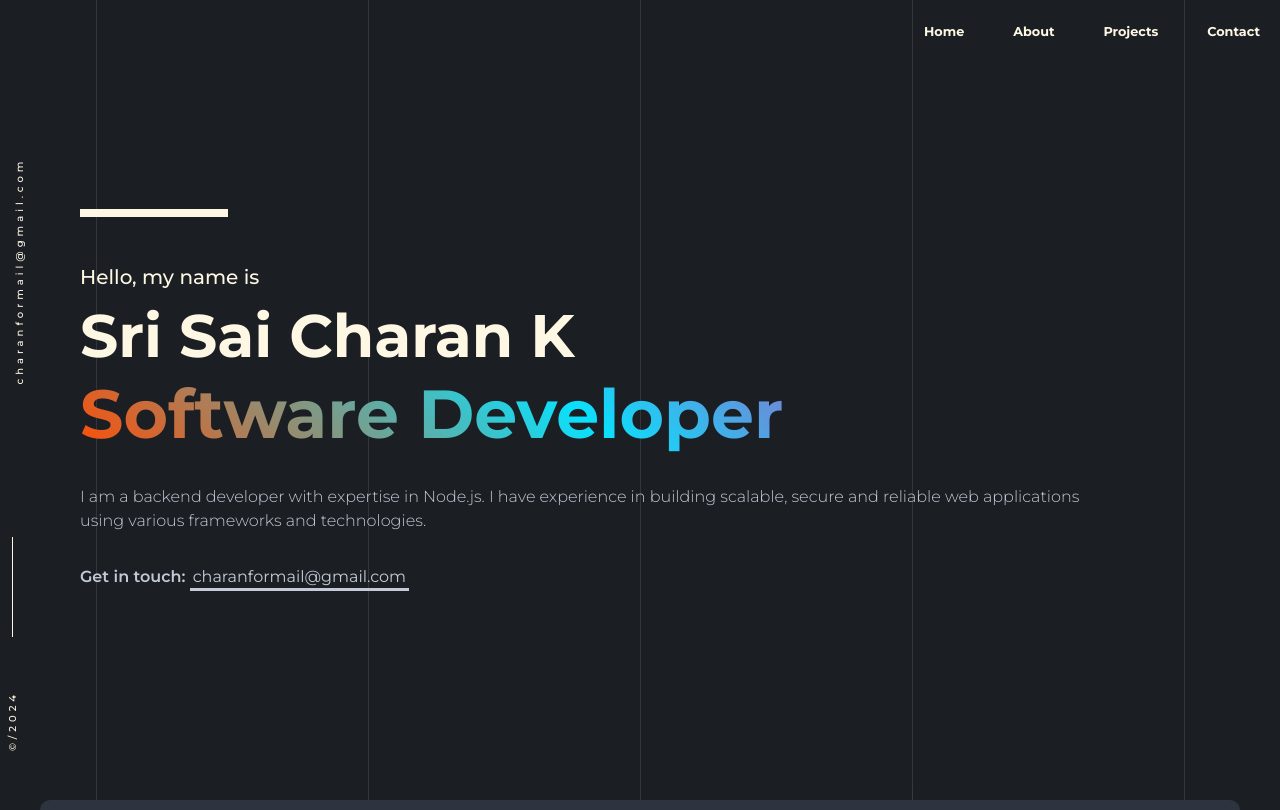
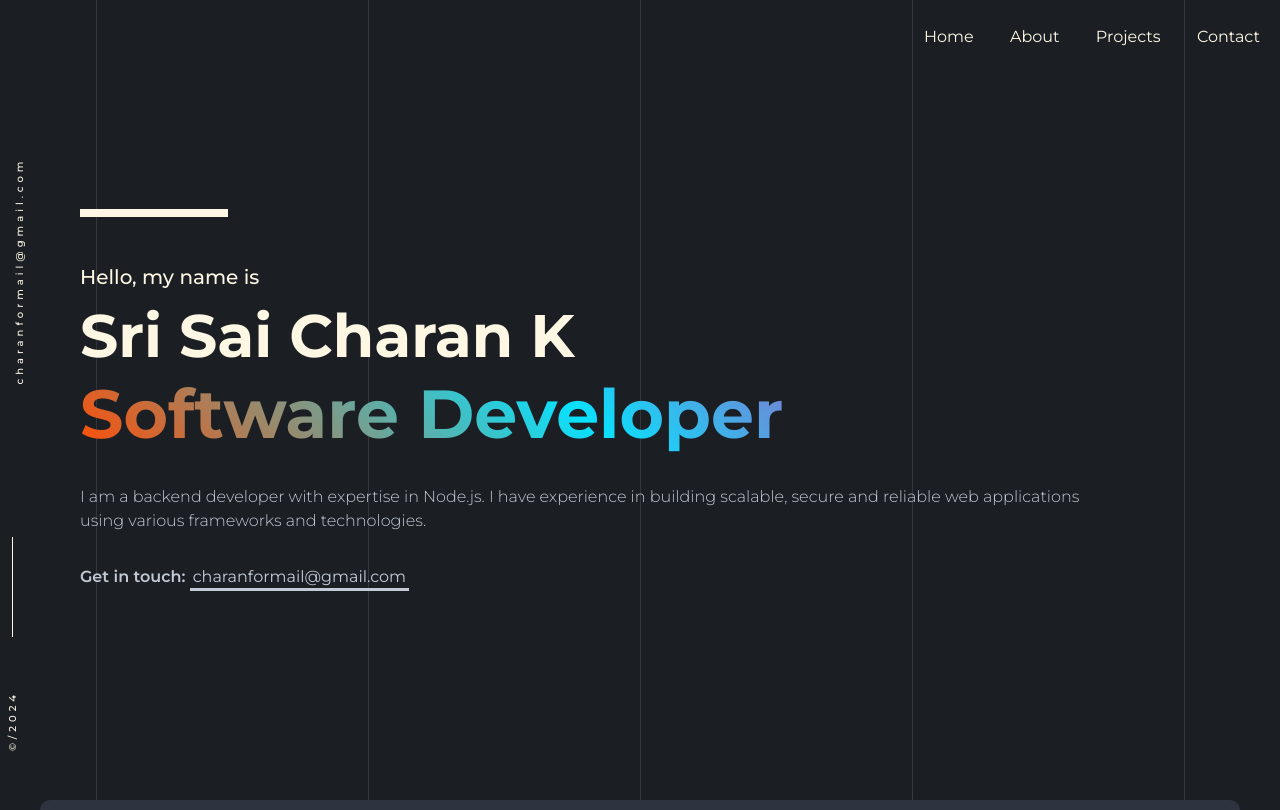
Before and after one commit to sricharan18/portfolio, a React (Create React App) app: page / in a window 1280 px wide. Shown: the top 810 px of the page. Built offline with nearby package versions, Linux system fonts and the light colour scheme.

Commit message:
'code-refactoring'

```diff
--- a/src/components/navbar.js
+++ b/src/components/navbar.js
@@ -15,37 +15,17 @@ const Navbar = (props) => {
 				<nav className="navbar">
 					<div className="nav-background">
 						<ul className="nav-list">
-							<li
-								className="nav-item"
-							>
+							<li>
 								<p onClick={() => homeSection.scrollIntoView( { behavior: 'smooth', block: 'start' } )}>Home</p>
 							</li>
-							<li
-								className={
-									active === "about"
-										? "nav-item active"
-										: "nav-item"
-								}
-							>
+							<li>
 								<p onClick={() => aboutSection.scrollIntoView( { behavior: 'smooth', block: 'start' } )}>About</p>
 							</li>
-							<li
-								className={
-									active === "projects"
-										? "nav-item active"
-										: "nav-item"
-								}
-							>
+							<li>
 								<p>Projects</p>
 							</li>
 
-							<li
-								className={
-									active === "contact"
-										? "nav-item active"
-										: "nav-item"
-								}
-							>
+							<li>
 								<p onClick={() => contactSection.scrollIntoView( { behavior: 'smooth', block: 'start' } )}>Contact</p>
 							</li>
 						</ul>
```
